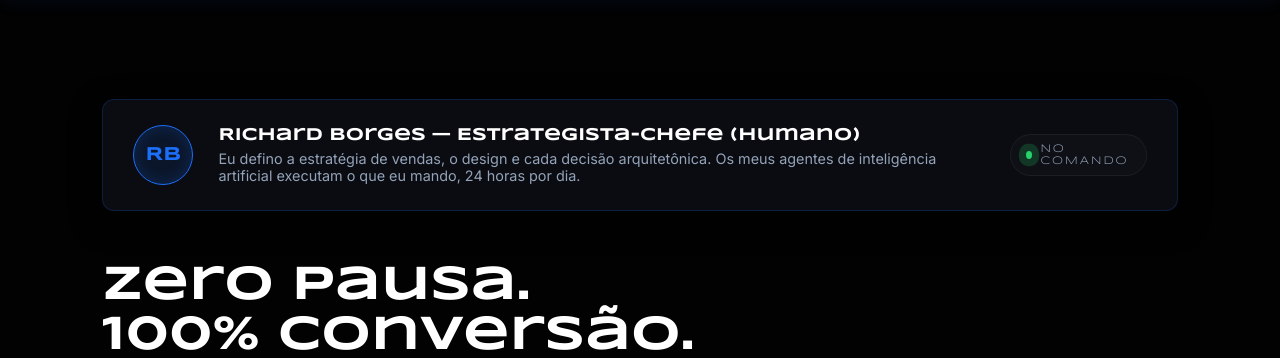
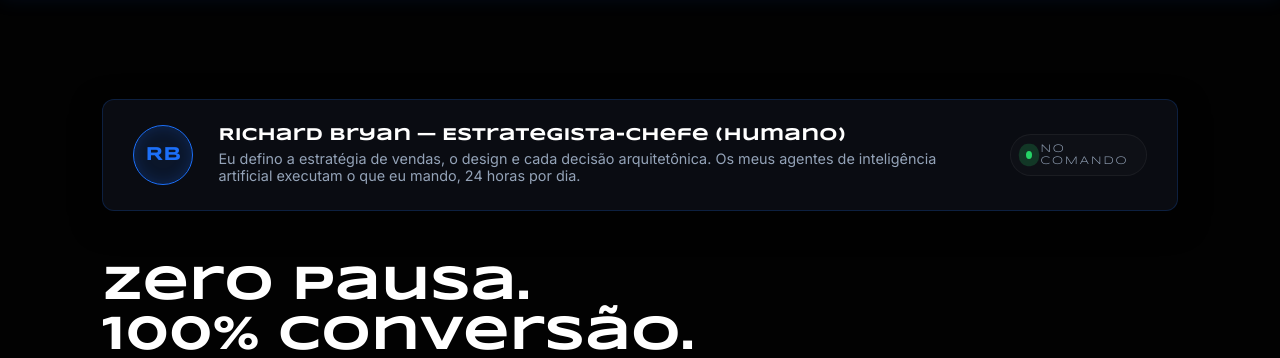
Before and after one commit to elysonedu-ui/rb-media-agency, a Flask app: page / in a window 1280 px wide. Shown: the part 863-1221 px from the top of the page. Run offline with Flask 3, Linux system fonts and the light colour scheme; some libraries are stand-ins or nearby versions.

Commit message:
Correct strategist name to Richard Bryan

```diff
--- a/templates/index.html
+++ b/templates/index.html
@@ -87,7 +87,7 @@
                 <div class="command-banner fade-up hover-target">
                     <div class="command-badge">RB</div>
                     <div class="command-info">
-                        <h3 style="font-family: var(--font-heading); color: #fff; font-size: 1.1rem; margin-bottom: 5px;">Richard Borges — Estrategista-chefe (Humano)</h3>
+                        <h3 style="font-family: var(--font-heading); color: #fff; font-size: 1.1rem; margin-bottom: 5px;">Richard Bryan — Estrategista-chefe (Humano)</h3>
                         <p style="color: var(--text-muted); font-size: 0.9rem;">Eu defino a estratégia de vendas, o design e cada decisão arquitetônica. Os meus agentes de inteligência artificial executam o que eu mando, 24 horas por dia.</p>
                     </div>
                     <div class="command-status">
```
